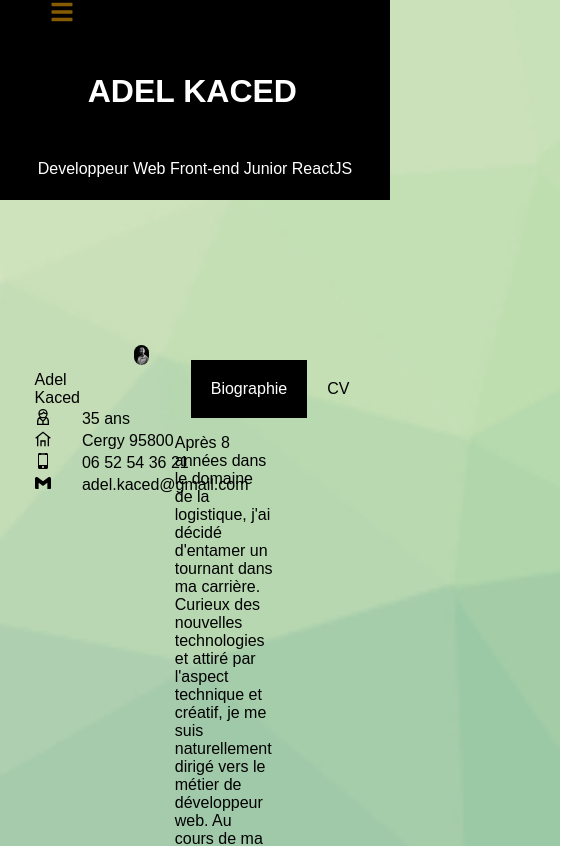
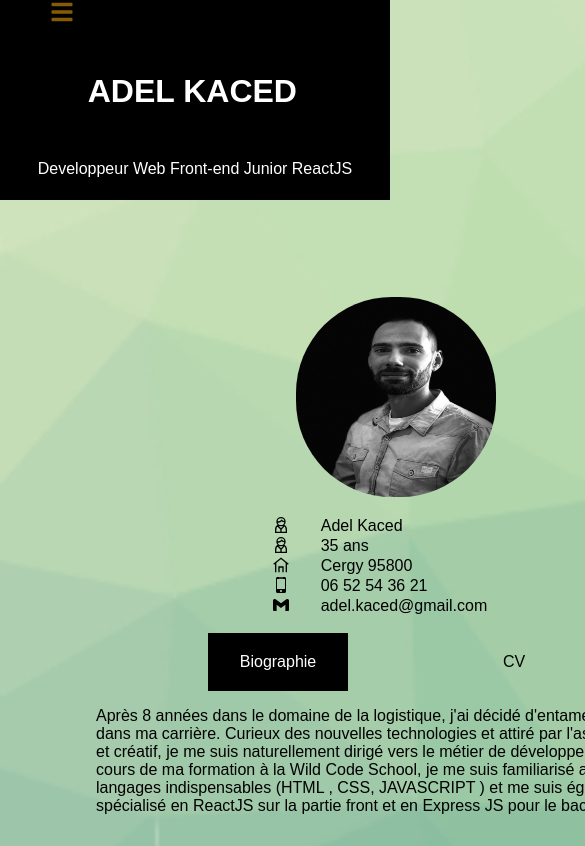
Before and after one commit to AdelKaced/myportfolio, a React (Create React App) app: page / in a window 390 px wide. Shown: the top 846 px of the page, 585 px wide, since content can reach past the window. Built offline with nearby package versions, Linux system fonts and the light colour scheme.

Commit message:
responsive

```diff
--- a/src/App.css
+++ b/src/App.css
@@ -27,7 +27,7 @@ h3 {
 }
 
 .home {
-  margin: 5em;
+  margin: 4em;
   padding: 2em
 }
 
@@ -45,7 +45,8 @@ h3 {
   display: flex;
   justify-content: space-around;
   align-items: flex-start;
-  flex:wrap
+  flex:wrap ;
+  margin-bottom: 3em;
 }
 
 .presentation {
@@ -53,18 +54,19 @@ h3 {
   flex-direction: column;
   align-items: center;
   margin: 1px;
-  width: 30%;
 }
 
 .maphoto {
-  width: 30%;
+  width: 200px;
+  height :200px
 }
 
 .picture {
   text-align: center;
+  margin-bottom: 1em;
 }
 .picture img {
-  border-radius :2em
+  border-radius :6em
 }
 
 .blog {
@@ -75,10 +77,13 @@ h3 {
   background-color: grey;
 }
 
-.rubriques {
-  margin-top : 2em
-}
-
 .name {
   text-align: center;
 }
+@media screen and (max-width: 768px) {
+
+  .rubriques {
+    display: inline-block;
+  }
+
+}
--- a/src/components/Home/Liste/Liste.css
+++ b/src/components/Home/Liste/Liste.css
@@ -1,5 +1,9 @@
-.liste {
+/* .liste {
   width: 60%;
+} */
+
+.biographie p, .cv p {
+width : 600px
 }
 
 .liste ul {
--- a/src/components/Home/Presentation.js
+++ b/src/components/Home/Presentation.js
@@ -3,7 +3,7 @@ import { GrUserManager, GrHome } from 'react-icons/gr';
 import { ImMobile } from 'react-icons/im';
 import { SiGmail } from 'react-icons/si';
 
-import './Projet.css'
+import './Projet.css';
 
 function Presentation() {
   return (
@@ -11,37 +11,27 @@ function Presentation() {
       <div className="picture">
         <img src="maPhoto.jpg" alt="adel" className="maphoto" />
       </div>
-      <div className="tableau">
-        <table width="100%">
-          <tr >
-            <td colpan="2"  >Adel Kaced </td>
-            <td ></td>
-          </tr>
-          <tr>
-            <td>
-              <GrUserManager />
-            </td>
-            <td>35 ans </td>
-          </tr>
-          <tr>
-            <td>
-              <GrHome />
-            </td>
-            <td>Cergy 95800</td>
-          </tr>
-          <tr>
-            <td>
-              <ImMobile />
-            </td>
-            <td>06 52 54 36 21</td>
-          </tr>
-          <tr>
-            <td>
-              <SiGmail />
-            </td>
-            <td>adel.kaced@gmail.com</td>
-          </tr>
-        </table>
+      <div className="my-info">
+        <div className="my-info-details">
+        <div><GrUserManager /></div>
+        <div className="name">Adel Kaced </div>
+        </div>
+        <div className="my-info-details">
+        <div><GrUserManager /></div>
+          <div>35 ans </div>
+        </div>
+        <div className="my-info-details">
+        <div><GrHome /></div>
+          <div>Cergy 95800</div>
+        </div>
+        <div className="my-info-details">
+        <div><ImMobile /></div>
+          <div>06 52 54 36 21</div>
+        </div>
+        <div className="my-info-details">
+        <div><SiGmail /></div>
+          <div>adel.kaced@gmail.com</div>
+        </div>
       </div>
     </div>
   );
--- a/src/components/Home/Projet.css
+++ b/src/components/Home/Projet.css
@@ -1,7 +1,6 @@
 .projets {
   margin-top: 2em;
-  background-color: rgba(0, 0, 0, 0.3);
-  border-radius: 50%;
+  /* background-color: rgba(0, 0, 0, 0.3); */
   padding :3em
 }
 
@@ -11,6 +10,7 @@
   display: flex;
   justify-content: space-evenly;
   align-items: center;
+  flex-wrap: wrap;
 }
 
 .projet img {
@@ -22,3 +22,22 @@
 .projet-list {
   width: 300px;
 }
+
+.name{
+  text-align: center;
+}
+
+.my-info{
+  display : flex ;
+  flex-direction : column;
+  justify-content: center;
+  align-items: flex-start;
+}
+.my-info-details {
+  display :flex  ;
+  justify-content : flex-start ;
+  width : 100% ;
+}
+.my-info-details div {
+margin-right: 2em;
+}
```
Also changed, not shown: 1 other file (tests, documents, lock files or other folders).
